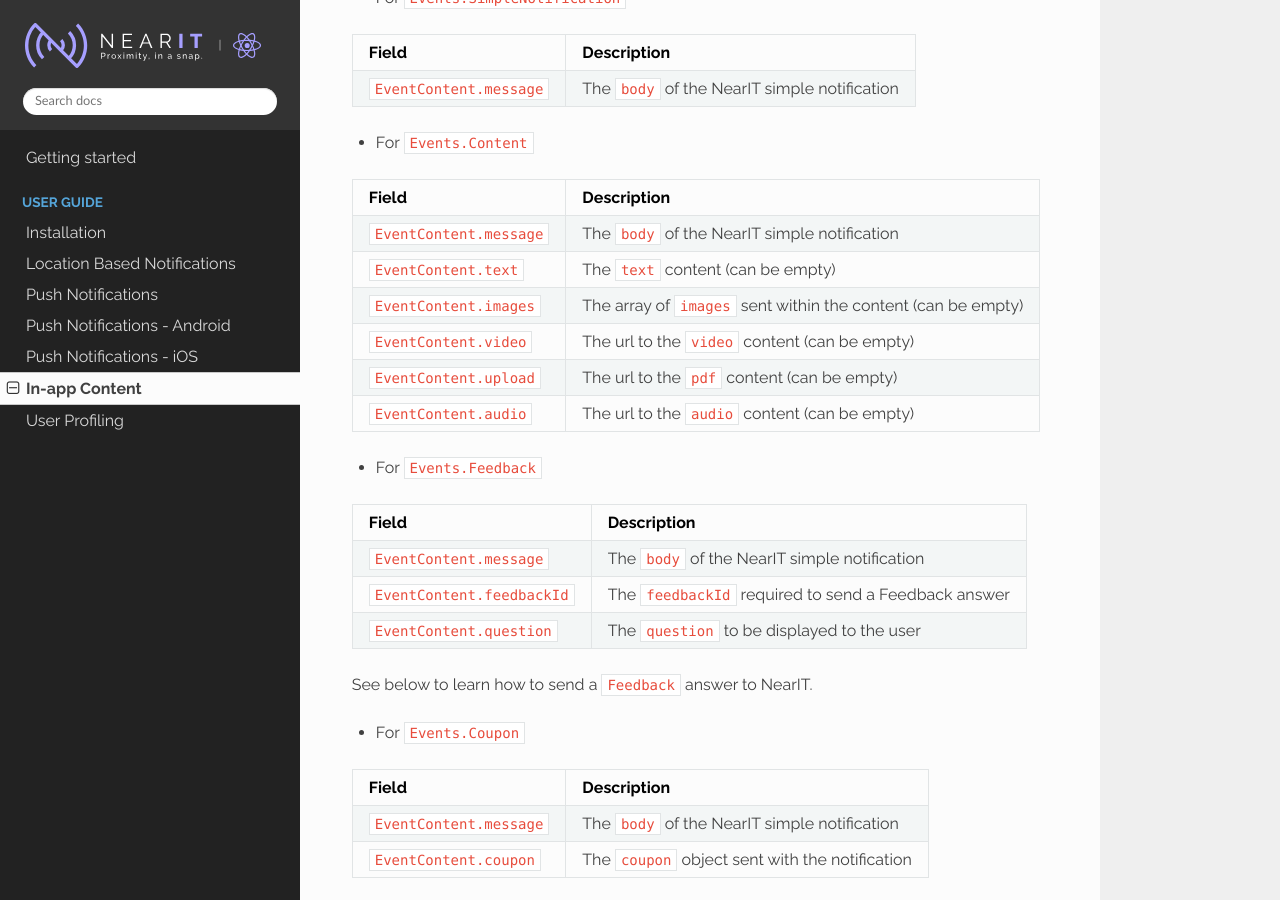
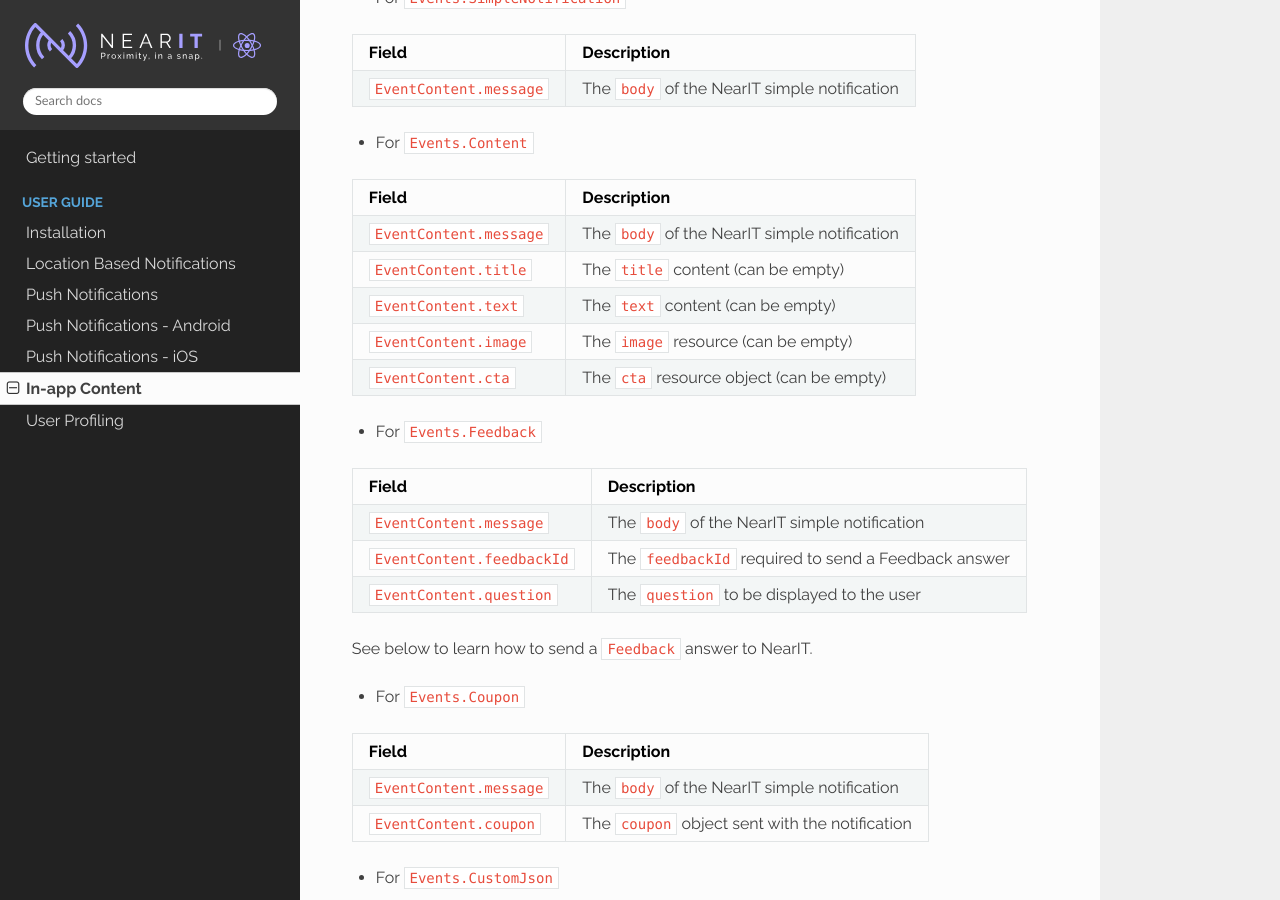
Before and after one commit to nearit/React-Native-SDK, an MkDocs documentation site: the page built from docs/in-app-content.md, in a window 1280 px wide and 900 px high, scrolled down 1560 px. Built offline with MkDocs 1.6.1, drawn with Linux system fonts in a browser that asks for light colours; nearby versions of some CDN libraries; old or Windows-style settings are respelled for this version of MkDocs.

Commit message:
docs(Contents): Update `in-app content` section

```diff
--- a/docs/in-app-content.md
+++ b/docs/in-app-content.md
@@ -61,11 +61,10 @@
 | Field    | Description |
 |----------|-------------|
 | `EventContent.message` | The `body` of the NearIT simple notification |
+| `EventContent.title`   | The `title` content (can be empty) |
 | `EventContent.text`    | The `text` content (can be empty) |
-| `EventContent.images`  | The array of `images` sent within the content (can be empty) |
-| `EventContent.video`   | The url to the `video` content (can be empty) |
-| `EventContent.upload`  | The url to the `pdf` content (can be empty) |
-| `EventContent.audio`   | The url to the `audio` content (can be empty) |
+| `EventContent.image`   | The `image` resource (can be empty) |
+| `EventContent.cta`     | The `cta` resource object (can be empty) |
 
 - For `Events.Feedback`
 
--- a/index.d.ts
+++ b/index.d.ts
@@ -44,7 +44,7 @@
     }
 
     interface NearItCoupon {
-      name: string,
+      title: string,
       description: string,
       image?: NearItImage,
       value: string,
```
Also changed, not shown: 1 other file.
